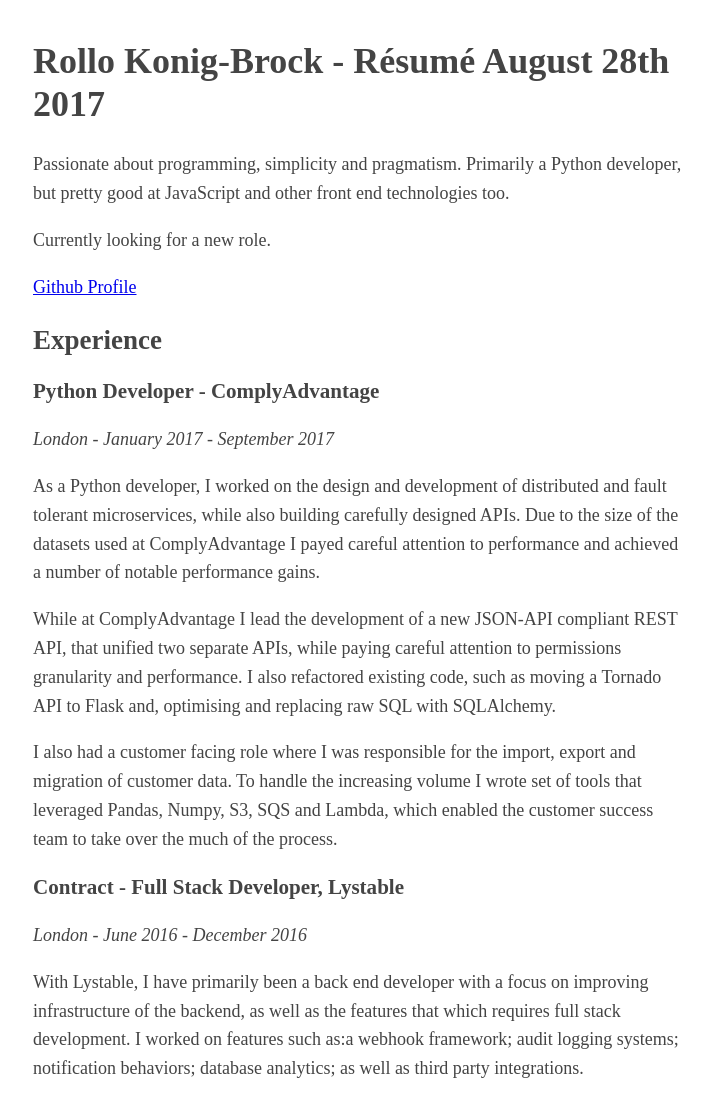
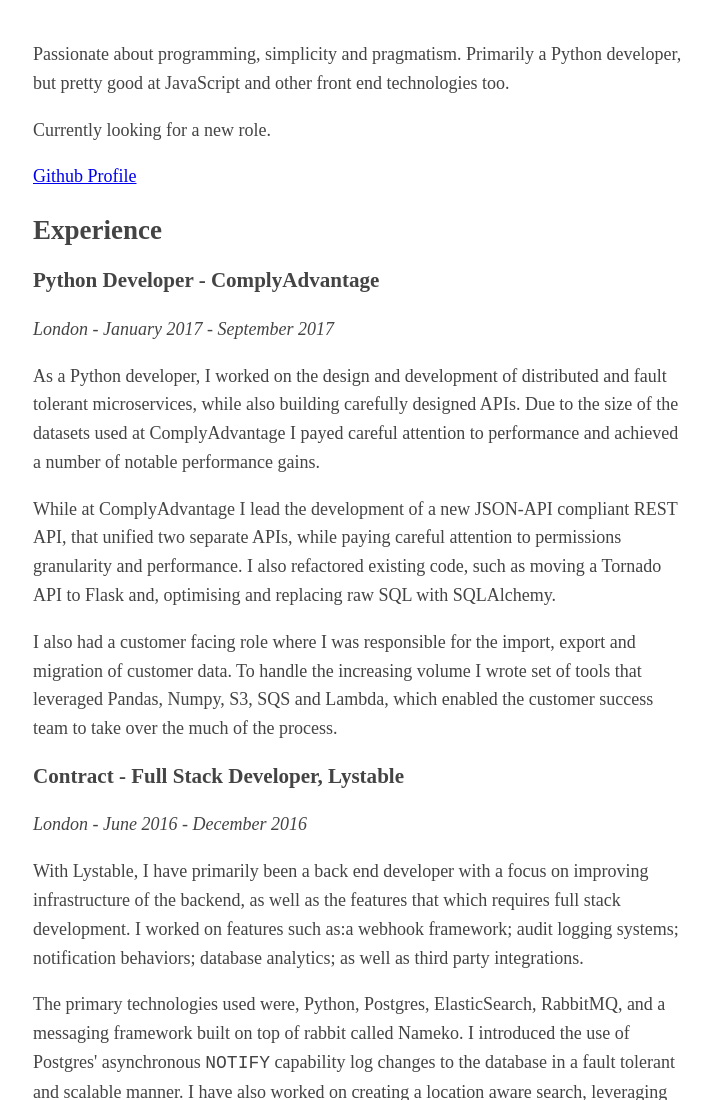
Before and after one commit to rollokb/resume, a plain HTML site: page index.html in a window 1280 px wide. Shown: the top 1100 px of the page, without its empty margins (282-993 px from the left). Drawn offline with Linux system fonts and the light colour scheme.

```diff
--- a/index.html
+++ b/index.html
@@ -17,7 +17,6 @@
     </style>
   </head>
   <body>
-<h1 id="rollo-konig-brock---résumé-august-28th-2017">Rollo Konig-Brock - Résumé August 28th 2017</h1>
 <p>Passionate about programming, simplicity and pragmatism. Primarily a Python developer, but pretty good at JavaScript and other front end technologies too.</p>
 <p>Currently looking for a new role.</p>
 <p><font color="blue"> <a href="https://www.github.com/rollokb">Github Profile</a> </font></p>
```
